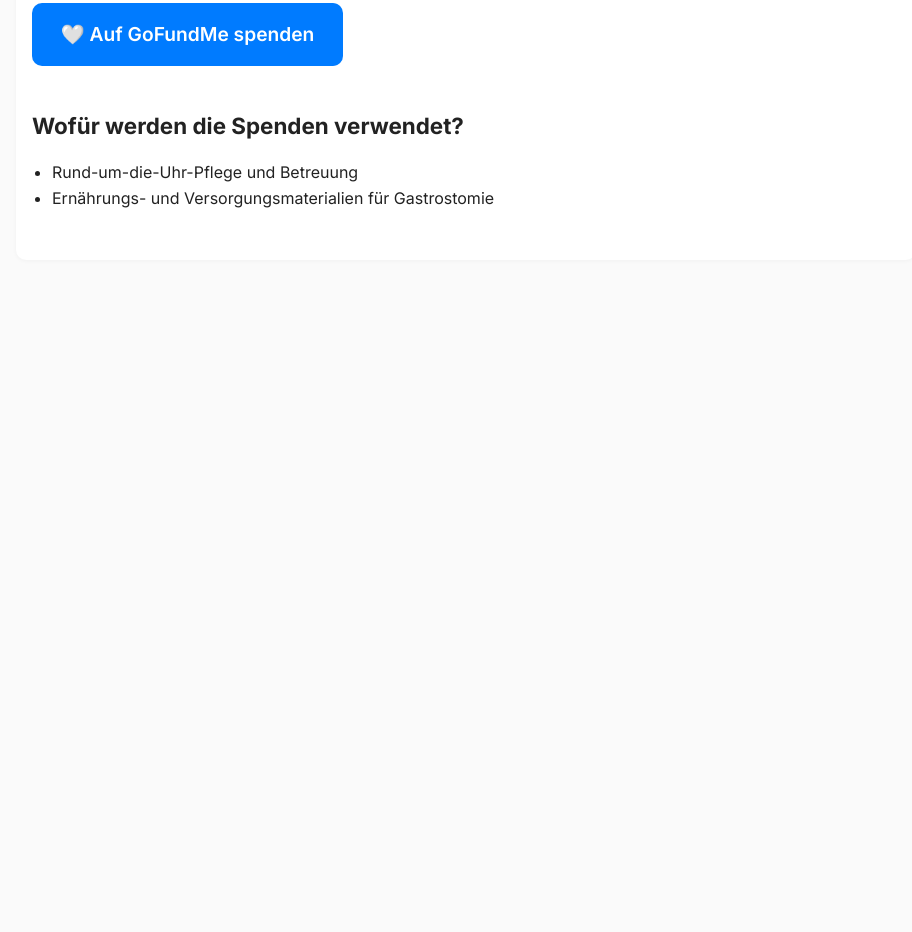
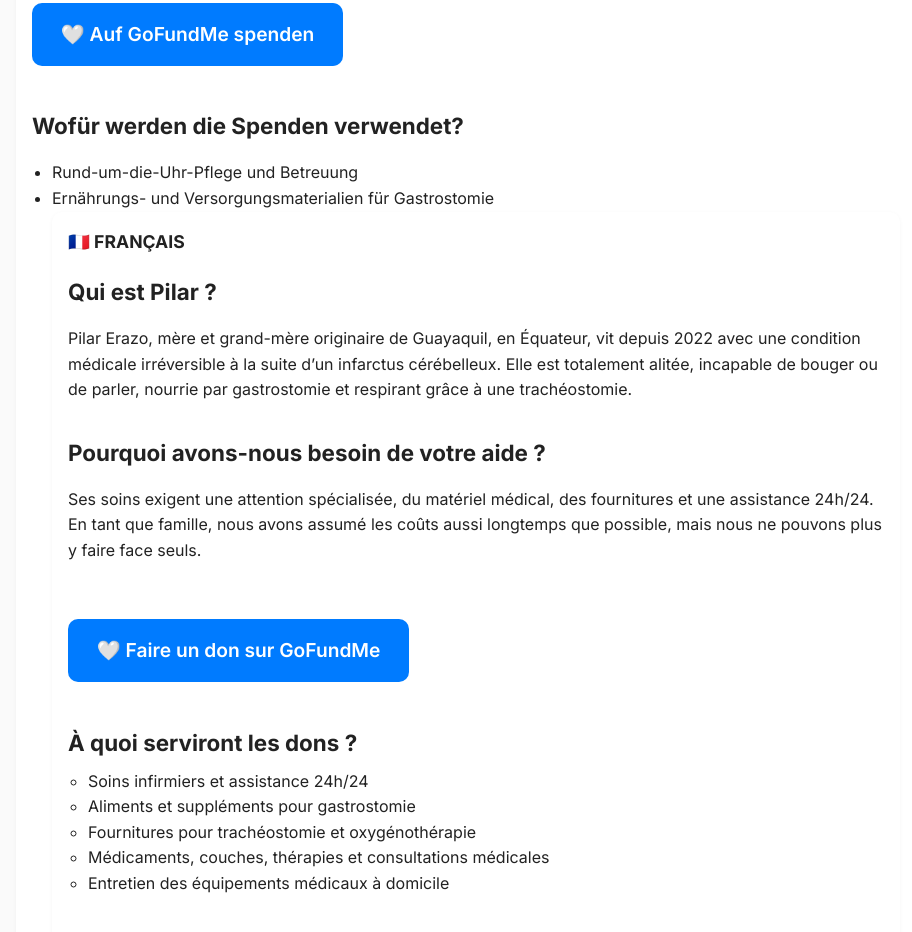
Before and after one commit to jbsoporte-ux/Pilar, a plain HTML site: page Index.html in a window 1280 px wide. Shown: the part 2113-3045 px from the top of the page, without its empty margins (174-1086 px from the left). Before the commit the page ends 2437 px from the top, so only its background shows below. Drawn offline with Linux system fonts and the light colour scheme.

Commit message:
Index.html

```diff
--- a/Index.html
+++ b/Index.html
@@ -135,3 +135,43 @@
         <ul>
           <li>Rund-um-die-Uhr-Pflege und Betreuung</li>
           <li>Ernährungs- und Versorgungsmaterialien für Gastrostomie</
+<!-- ✅ FRENCH -->
+<div id="fr" class="lang-block">
+  <div class="lang-label">🇫🇷 FRANÇAIS</div>
+
+  <section>
+    <h2>Qui est Pilar ?</h2>
+    <p>
+      Pilar Erazo, mère et grand-mère originaire de Guayaquil, en Équateur,
+      vit depuis 2022 avec une condition médicale irréversible à la suite
+      d’un infarctus cérébelleux. Elle est totalement alitée, incapable de
+      bouger ou de parler, nourrie par gastrostomie et respirant grâce à
+      une trachéostomie.
+    </p>
+  </section>
+
+  <section>
+    <h2>Pourquoi avons-nous besoin de votre aide ?</h2>
+    <p>
+      Ses soins exigent une attention spécialisée, du matériel médical,
+      des fournitures et une assistance 24h/24. En tant que famille,
+      nous avons assumé les coûts aussi longtemps que possible,
+      mais nous ne pouvons plus y faire face seuls.
+    </p>
+  </section>
+
+  <a href="https://gofund.me/91b8384cd" target="_blank" class="donar-btn">
+    🤍 Faire un don sur GoFundMe
+  </a>
+
+  <section>
+    <h2>À quoi serviront les dons ?</h2>
+    <ul>
+      <li>Soins infirmiers et assistance 24h/24</li>
+      <li>Aliments et suppléments pour gastrostomie</li>
+      <li>Fournitures pour trachéostomie et oxygénothérapie</li>
+      <li>Médicaments, couches, thérapies et consultations médicales</li>
+      <li>Entretien des équipements médicaux à domicile</li>
+    </ul>
+  </section>
+</div>
```
